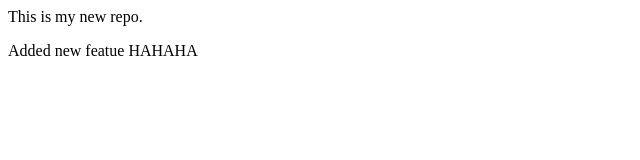
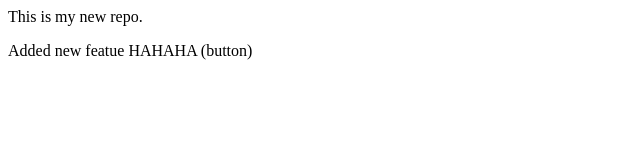
Before and after one commit to Nandanmurthy/localRepo, a plain HTML site: page index.html in a window 1280 px wide. Shown: the full height of the page, 0-640 px from the left. Drawn offline with Linux system fonts and the light colour scheme.

Commit message:
Added button

```diff
--- a/index.html
+++ b/index.html
@@ -1,2 +1,2 @@
 <p>This is my new repo.</p>
-<p>Added new featue HAHAHA</p>
+<p>Added new featue HAHAHA (button)</p>
```
